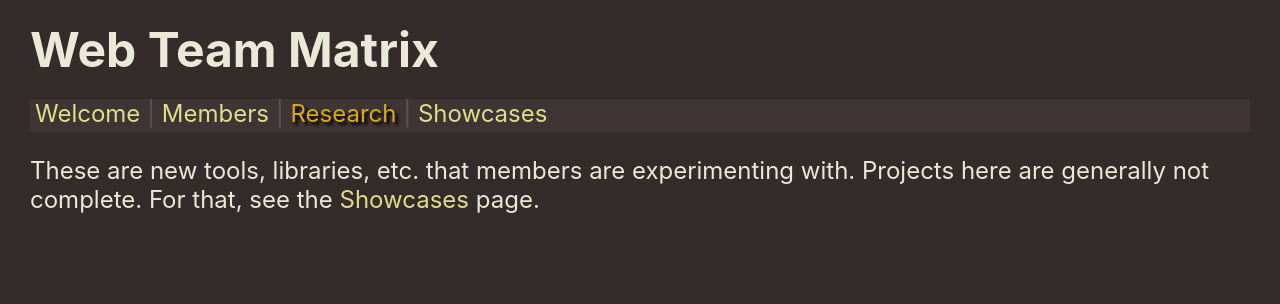
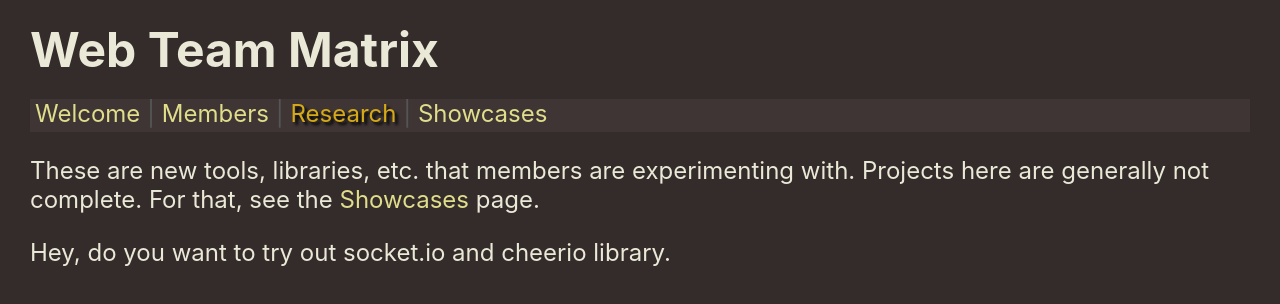
Before and after one commit to Web-Team-Matrix/frontend, a React (Vite) app: page /research in a window 1280 px wide. Shown: the top 304 px of the page. Built offline with nearby package versions, Linux system fonts and the light colour scheme.

Commit message:
finished

```diff
--- a/src/pages/PageResearch.jsx
+++ b/src/pages/PageResearch.jsx
@@ -4,6 +4,8 @@ export const PageResearch = () => {
 	return (
 		<div className="page_research">
 			<p>These are new tools, libraries, etc. that members are experimenting with. Projects here are generally not complete. For that, see the <NavLink to="/showcases">Showcases</NavLink> page.</p>
+
+			<p>Hey, do you want to try out socket.io and cheerio library.</p>
 		</div>
 	)
 }
```
